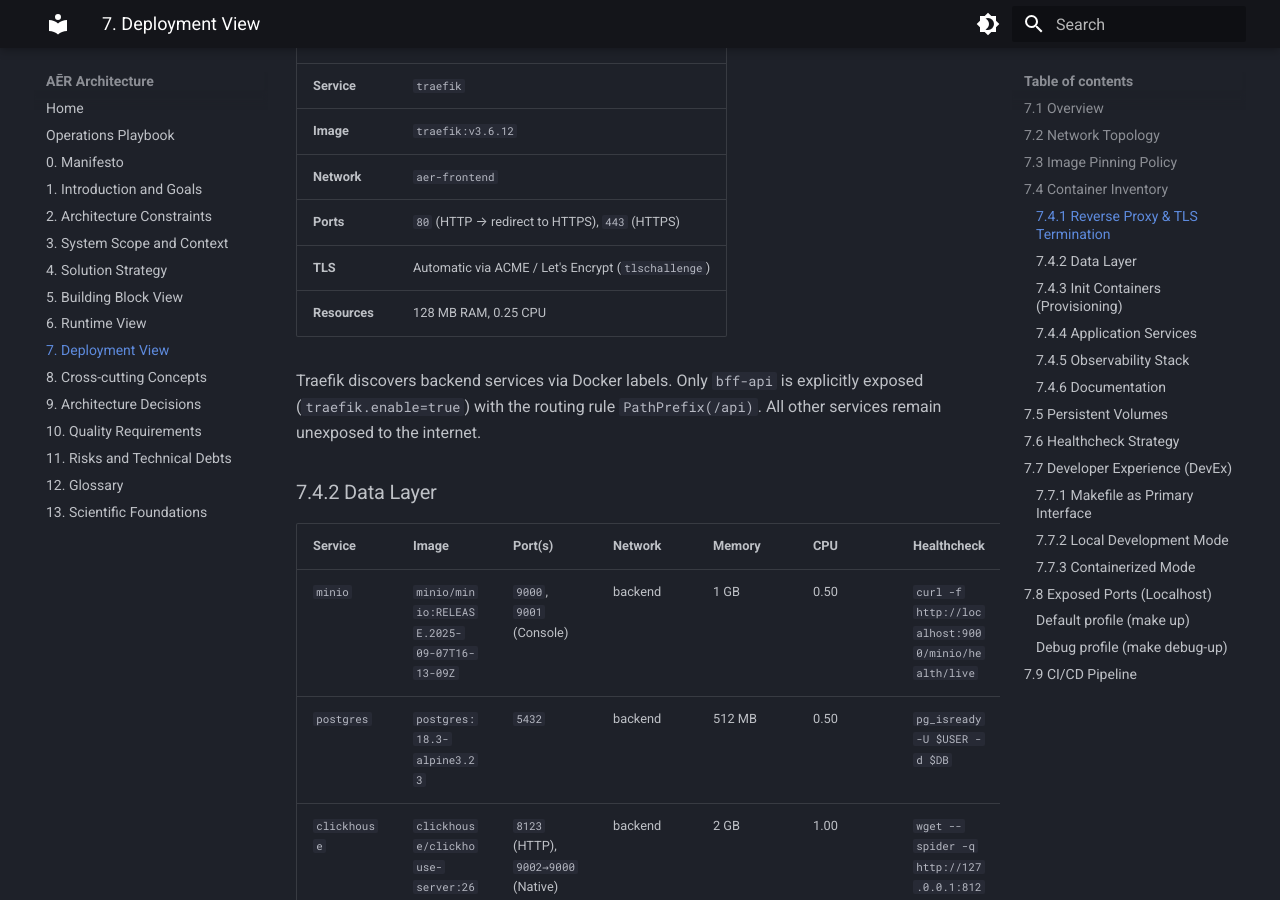
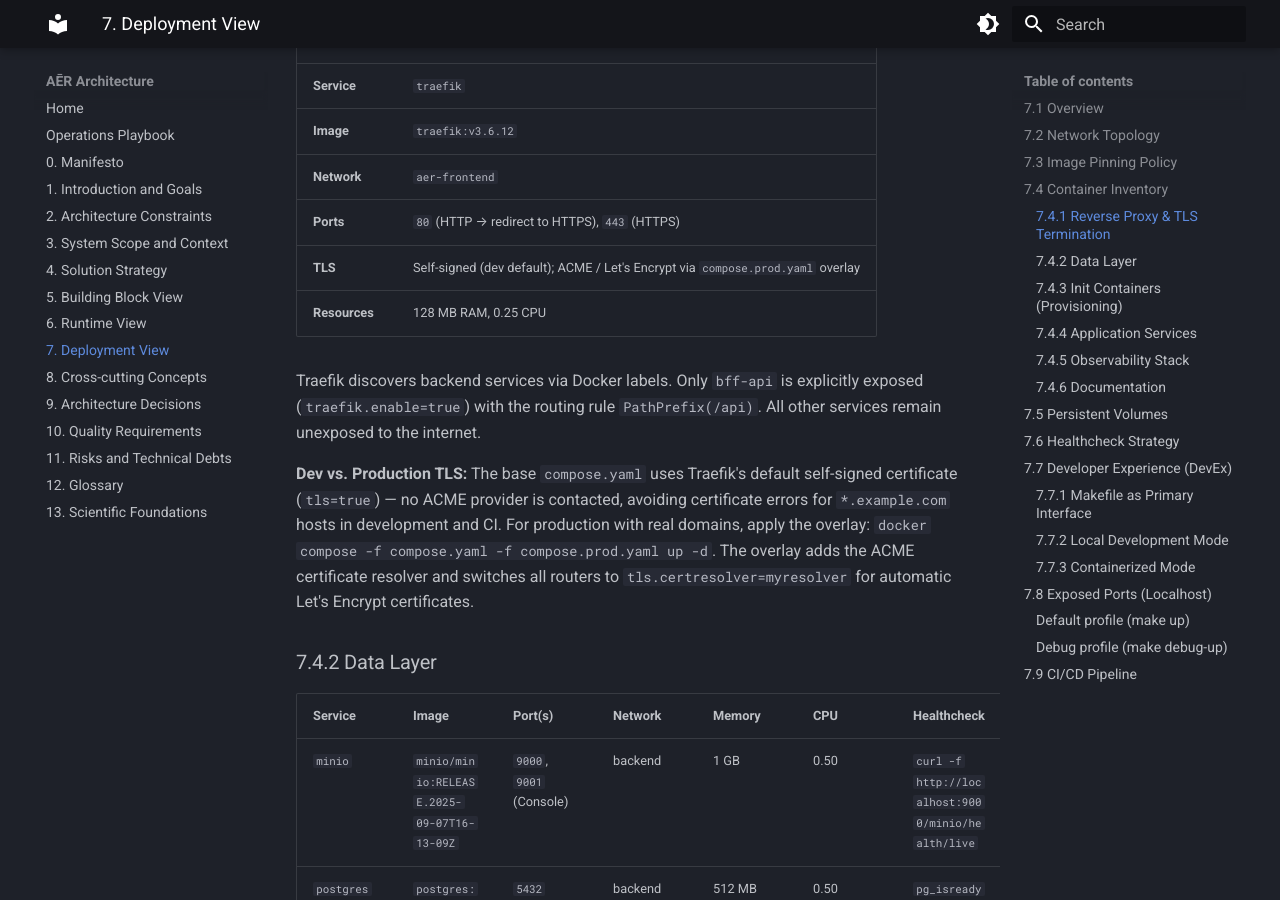
Before and after one commit to frogfromlake/aer, an MkDocs documentation site: the page built from docs/arc42/07_deployment_view.md, in a window 1280 px wide and 900 px high, scrolled down 1801 px. Built offline with MkDocs 1.6.1 and Material for MkDocs 9.7.7, drawn with Linux system fonts in a browser that asks for light colours; some of the changed text lies outside the part shown.

Commit message:
fix(infra): removed ACME from dev build and add prod compose override

````diff
--- a/docs/arc42/07_deployment_view.md
+++ b/docs/arc42/07_deployment_view.md
@@ -69,10 +69,12 @@ All infrastructure images in `compose.yaml` use **hard-pinned, immutable version
 | **Image** | `traefik:v3.6.12` |
 | **Network** | `aer-frontend` |
 | **Ports** | `80` (HTTP → redirect to HTTPS), `443` (HTTPS) |
-| **TLS** | Automatic via ACME / Let's Encrypt (`tlschallenge`) |
+| **TLS** | Self-signed (dev default); ACME / Let's Encrypt via `compose.prod.yaml` overlay |
 | **Resources** | 128 MB RAM, 0.25 CPU |
 
 Traefik discovers backend services via Docker labels. Only `bff-api` is explicitly exposed (`traefik.enable=true`) with the routing rule `PathPrefix(/api)`. All other services remain unexposed to the internet.
+
+**Dev vs. Production TLS:** The base `compose.yaml` uses Traefik's default self-signed certificate (`tls=true`) — no ACME provider is contacted, avoiding certificate errors for `*.example.com` hosts in development and CI. For production with real domains, apply the overlay: `docker compose -f compose.yaml -f compose.prod.yaml up -d`. The overlay adds the ACME certificate resolver and switches all routers to `tls.certresolver=myresolver` for automatic Let's Encrypt certificates.
 
 ### 7.4.2 Data Layer
 
@@ -156,7 +158,7 @@ The repository root is mounted at `/docs` inside the container. MkDocs runs in l
 | `postgres_data` | `postgres` | Metadata index (sources, ingestion jobs, documents, trace IDs). |
 | `clickhouse_data` | `clickhouse` | Gold layer time-series metrics (`aer_gold.metrics`). |
 | `tempo_data` | `tempo` | Trace WAL and block storage (`/var/tempo`). Retains traces for 72h (development) or 720h (production). |
-| `traefik-certs` | `traefik` | ACME/Let's Encrypt certificates persisted across restarts. |
+| `traefik-certs` | `traefik` | ACME/Let's Encrypt certificates persisted across restarts (production only, via `compose.prod.yaml`). |
 
 Volumes can be selectively wiped via `make infra-clean-{postgres,minio,clickhouse}` or entirely via `make infra-clean`. All wipe commands require interactive confirmation.
 
@@ -222,7 +224,13 @@ The `.env` file (copied from `.env.example`) serves as the central configuration
 
 ### 7.7.3 Containerized Mode
 
-For full-stack containerized deployment (e.g., on a VPS), all three application services also have Dockerfile definitions and compose entries. Running `docker compose up -d` brings up the entire stack including application services built from source.
+For full-stack containerized deployment (e.g., on a VPS), all three application services also have Dockerfile definitions and compose entries. Running `docker compose up -d` brings up the entire stack with self-signed TLS (suitable for internal/staging use). For production with real domains and Let's Encrypt:
+
+```bash
+docker compose -f compose.yaml -f compose.prod.yaml up -d
+```
+
+Ensure `GRAFANA_HOST`, `MINIO_CONSOLE_HOST`, and `ACME_EMAIL` are set to real values in `.env`.
 
 ## 7.8 Exposed Ports (Localhost)
 
````
Also changed, not shown: README.md (+15 -1 lines), compose.prod.yaml (added, +44 -0 lines), compose.yaml (+3 -8 lines), 1 other file.
